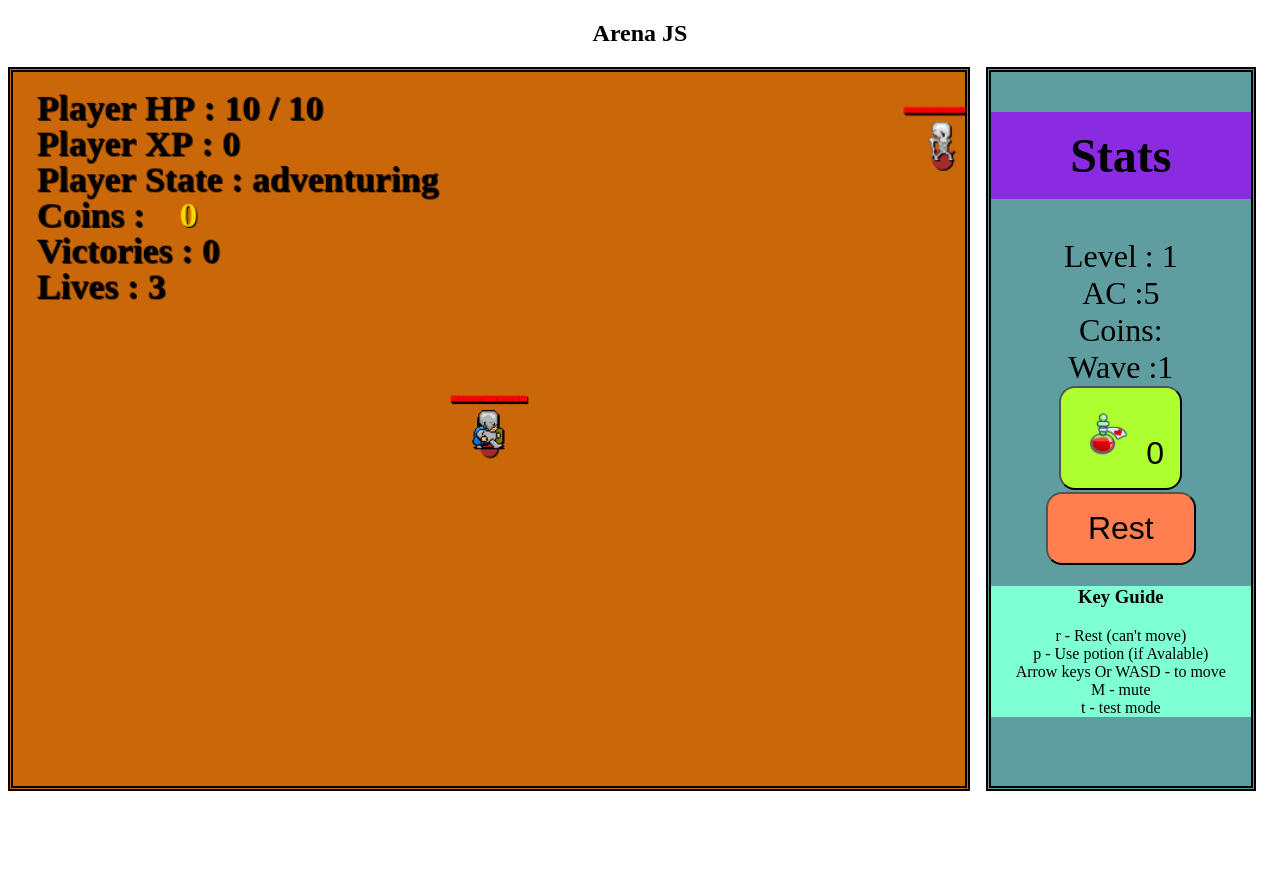
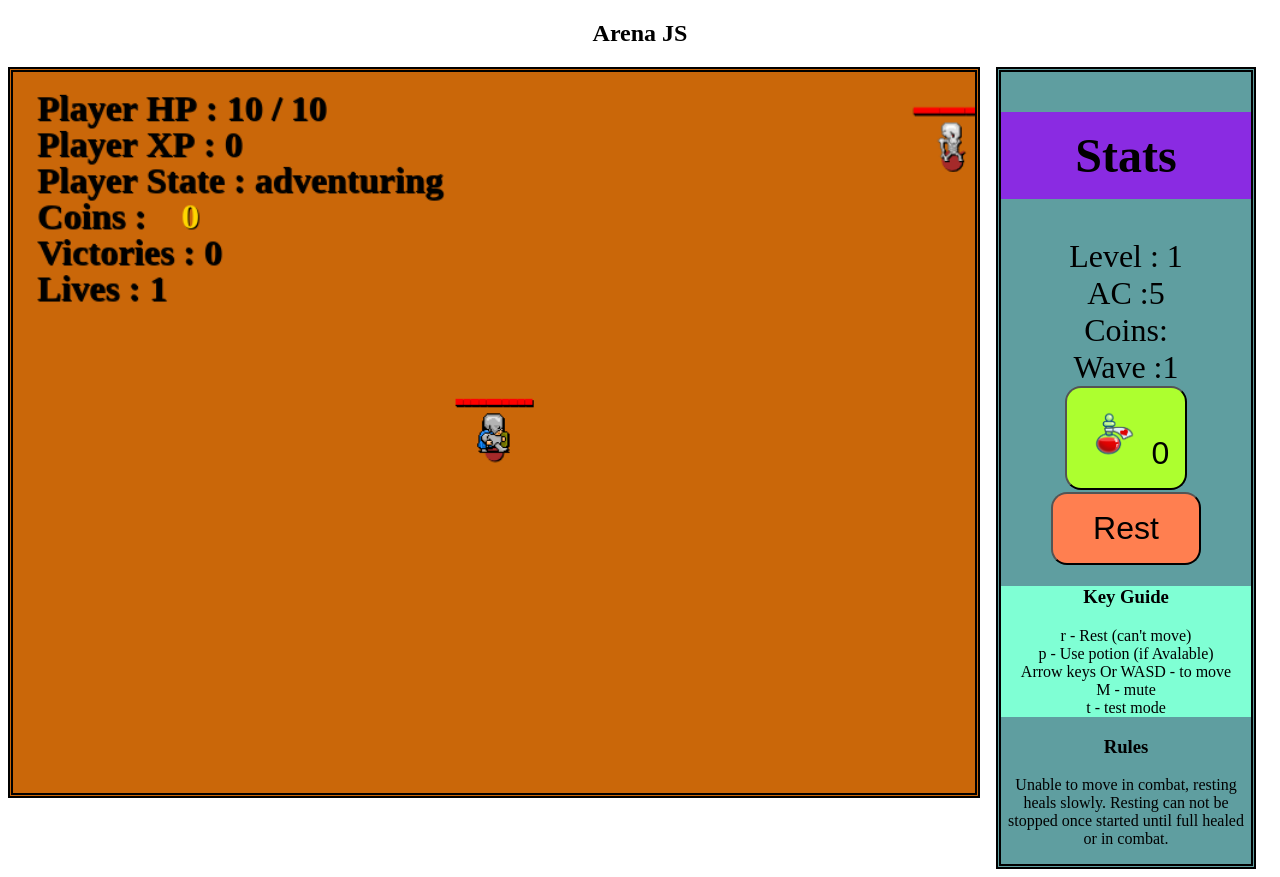
Before and after one commit to TravisM74/Arena-JS, a plain HTML site: page index.html in a window 1280 px wide. Before the commit the page ends 800 px from the top, so only its background shows below. Drawn offline with Linux system fonts and the light colour scheme.

Commit message:
Game over and restart
game over and restart new game implemented

```diff
--- a/app.js
+++ b/app.js
@@ -16,7 +16,7 @@ function animate(timeStamp) {
     game.draw(ctx);
     game.update(timeStamp,deltaTime);
 
-    if ((!game.gameOver) ) requestAnimationFrame(animate);
+    requestAnimationFrame(animate);
 
 }
 animate(0);
--- a/index.html
+++ b/index.html
@@ -35,6 +35,12 @@
                         <div>t - test mode </div>
 
                     </section>
+                    <h3>Rules</h3>
+                    <section class="rules">
+                        <p>Unable to move in combat,
+                            resting heals slowly. Resting can not be stopped once started until full healed or in combat.
+                        </p>
+                    </section>
 
             </div>
 
--- a/scripts/game.js
+++ b/scripts/game.js
@@ -7,9 +7,9 @@ import {HitUI, HealUI, ItemGain} from './hitUI.js';
 import {PlayerUI} from './playerUI.js';
 import {EnemyUI} from './enemyUI.js';
 import {Potion}  from './items.js';
-import {Glow} from './particle.js';
+
 import {WaveWindow} from './waveWindow.js';
-
+import {GameOverWindow} from './gameOverWindow.js'
 
 export class Game {
     constructor(Canvas_Width, Canvas_Height){
@@ -20,69 +20,36 @@ export class Game {
         this.debugUI = new DebugUI(this);
         this.playerUI = new PlayerUI(this);
         this.waveWindow = new WaveWindow(this);
+        this.gameOverWindow = new GameOverWindow(this);
 
         this.gameSpeed = 1;
         this.debugMode = false;
-        // sounds On by default
         this.soundMode = true;
-        this.enemyCount = 1
-        this.enemies = [];
-        this.displayHits = [];
 
-        this.items = [];
-        this.itemTimer = 0;
-        this.itemInterval = 5000;
-        //this.items.push(new Potion(this));
+        this.reset();
 
-       this.particles = [];
-       this.hitParticles =[];
-
-        this.gameOver = false;
-        this.gamePause = false;
         this.meleeCombat = new MeleeCombat2(this);
 
-        const restButton = document.getElementById('rest-button');
-        restButton.onclick = (() => this.player.state='resting');
-        const healthPotionButton = document.getElementById('health-potion-button');
-        healthPotionButton.onclick = (()=> this.player.healWithPotion());
-        this.potionSpawnSound = new Audio('../audio/bubble.wav');
-        this.takeSound = new Audio('../audio/take.wav');
-        this.evilTakeSound = new Audio('../audio/witch_cackle-1.ogg');
+        this.buttonConfig();
+        this.audioConfig();
+
 
 
     }
+
     update(timeStamp,deltaTime){
-
         this.player.update(deltaTime);
         this.debugUI.update(timeStamp);
         this.playerUI.update();
         // end game condition
-        if (this.player.lives === 0) this.gameOver= true;
-        // !!! create a gameover Window
+        if (this.player.lives === 0){
+            this.gameOver= true;
+            this.gamePause= true;
+        }
 
-        // clearing arrays
-        this.enemies = this.enemies.filter(enemy => !enemy.markedForDeletion);
-        this.displayHits = this.displayHits.filter(d => !d.markedForDeletion);
-        this.items = this.items.filter(d => !d.markedForDeletion);
-        this.particles = this.particles.filter(p => !p.markedForDeletion);
-        this.hitParticles = this.hitParticles.filter(p => !p.markedForDeletion);
-
-        // item Spawning
-        if (this.itemTimer > this.itemInterval) {
-            this.itemTimer = 0;
-            if ((Math.random() < .10)&&(this.enemies.length > 0)) {
-                this.newItem= new Potion(this);
-                //console.log(this.newItem);
-                //this.particles.push(new Glow(this, this.newItem.x , this.newItem.y));
-                //console.log(this.particles);
-                this.items.push(this.newItem) ;
-                if (this.soundMode) this.potionSpawnSound.play();
-            }
-        } else {
-            this.itemTimer += deltaTime;
-        }
-        //item detection
-       this.itemInteraction();
+        this.clearMarkedForDelete();
+        this.itemSpawning(deltaTime);
+        this.itemInteractionCheck();
 
         // updating displayHits
         this.displayHits.forEach((d) => {
@@ -96,43 +63,13 @@ export class Game {
         this.items.forEach((item) => item.update(deltaTime));
 
         //handling rest mode
-        if ((this.player.state === 'ko')||(this.player.state === 'resting' )&&(this.enemies.length > 0) ){
-            this.player.playerResting(deltaTime);
-        }
+        this.handlingPlayerRestingState(deltaTime);
 
-        //Adding Enemeies
-        if((this.enemies.length < 1) &&(!this.gamePause )){
-            this.addSkeletonEnemies();
-            this.gamePause = true;
-            //console.log(this.checkContact(this.player,this.enemies));
-        };
+        this.addingEnemiesCheck();
 
         //meleeCombatCheck
-        this.enemies.forEach((e)=>{
-            this.meleeCombat.checkMeleeContact(this.player, e);
-            if(this.meleeCombat.enemiesInCombat.length > 0 ){
-                this.player.inCombat = true;
-                this.player.state='melee combat';
-            } else {
-                this.player.inCombat = false;
-                this.player.attackTimer = 0;
-            }
-        });
-        if ((this.player.attackTimer > this.player.attackInterval)&&(this.player.inCombat)){
-            this.meleeCombat.playerAttack();
-            this.player.attackTimer = 0;
-        } else {
-            this.player.attackTimer += deltaTime;
-        }
-        this.meleeCombat.enemiesInCombat.forEach ((e)=>{
-            if (e.attackTimer > e.attackInterval) {
-                this.meleeCombat.enemyAttack(e);
-                e.attackTimer=0;
-            } else {
-                e.attackTimer += deltaTime;
-            }
-        });
-        this.meleeCombat.playerStatusCheck();
+        this.meleeCombatCheck(deltaTime);
+
 
         // handle Particles
         this.particles.forEach((p)=> {p.update(deltaTime);
@@ -162,18 +99,112 @@ export class Game {
         // handle Particles
         this.hitParticles.forEach((p)=> {p.draw(ctx);});
 
-        if((this.enemies.length === 0)&&(this.gamePause)){
+        //Wave Window Display
+        if (this.player.lives === 0){
+            this.gameOverWindow.draw(ctx);
+        }
+        if((this.enemies.length === 0)&&(this.gamePause) && (!this.gameOver)){
             this.waveWindow.draw(ctx);
         }
 
     }
-    addSkeletonEnemies(){
+
+    reset(){
+        this.enemyCount = 1
+        this.enemies = [];
+        this.displayHits = [];
+
+        this.items = [];
+        this.itemTimer = 0;
+        this.itemInterval = 5000;
+
+       this.particles = [];
+       this.hitParticles =[];
+
+        this.gameOver = false;
+        this.gamePause = false;
+    }
+    buttonConfig(){
+        const restButton = document.getElementById('rest-button');
+        restButton.onclick = (() => this.player.state='resting');
+        const healthPotionButton = document.getElementById('health-potion-button');
+        healthPotionButton.onclick = (()=> this.player.healWithPotion());
+    }
+    audioConfig(){
+        this.potionSpawnSound = new Audio('../audio/bubble.wav');
+        this.takeSound = new Audio('../audio/take.wav');
+        this.evilTakeSound = new Audio('../audio/witch_cackle-1.ogg');
+    }
+    handlingPlayerRestingState(deltaTime){
+        if ((this.player.state === 'ko')||(this.player.state === 'resting' )&&(this.enemies.length > 0) ){
+            this.player.playerResting(deltaTime);
+        }
+
+    }
+    addingEnemiesCheck(){
+        if((this.enemies.length < 1) &&(!this.gamePause )){
+            this.addNewEnemies();
+            this.gamePause = true;
+            //console.log(this.checkContact(this.player,this.enemies));
+        };
+    }
+    addNewEnemies(){
         for(let i = 0 ; i < this.enemyCount ; i++){
             this.enemies.push(new Skeleton(this));
         }
         document.getElementById('wave-count').innerText= `Wave :${this.enemyCount}`;
         this.enemyCount++;
 
+    }
+
+    meleeCombatCheck(deltaTime){
+        this.enemies.forEach((e)=>{
+            this.meleeCombat.checkMeleeContact(this.player, e);
+            if(this.meleeCombat.enemiesInCombat.length > 0 ){
+                this.player.inCombat = true;
+                this.player.state='melee combat';
+            } else {
+                this.player.inCombat = false;
+                this.player.attackTimer = 0;
+            }
+        });
+        if ((this.player.attackTimer > this.player.attackInterval)&&(this.player.inCombat)){
+            this.meleeCombat.playerAttack();
+            this.player.attackTimer = 0;
+        } else {
+            this.player.attackTimer += deltaTime;
+        }
+        this.meleeCombat.enemiesInCombat.forEach ((e)=>{
+            if (e.attackTimer > e.attackInterval) {
+                this.meleeCombat.enemyAttack(e);
+                e.attackTimer=0;
+            } else {
+                e.attackTimer += deltaTime;
+            }
+        });
+        this.meleeCombat.playerStatusCheck();
+    }
+
+    itemSpawning(deltaTime){
+        if (this.itemTimer > this.itemInterval) {
+            this.itemTimer = 0;
+            if ((Math.random() < .10)&&(this.enemies.length > 0)) {
+                this.newItem= new Potion(this);
+
+                this.items.push(this.newItem) ;
+                if (this.soundMode) this.potionSpawnSound.play();
+            }
+        } else {
+            this.itemTimer += deltaTime;
+        }
+    }
+
+    clearMarkedForDelete(){
+        this.enemies = this.enemies.filter(enemy => !enemy.markedForDeletion);
+        this.displayHits = this.displayHits.filter(d => !d.markedForDeletion);
+        this.items = this.items.filter(d => !d.markedForDeletion);
+        this.particles = this.particles.filter(p => !p.markedForDeletion);
+        this.hitParticles = this.hitParticles.filter(p => !p.markedForDeletion);
     }
     checkDistance(a,b){
         const dx = a.x - b.x;
@@ -183,7 +214,7 @@ export class Game {
         return [distance, sumOfRadii, a ,b];
    }
 
-   itemInteraction() {
+   itemInteractionCheck() {
     this.items.forEach((item) => {
         this.playerlocation = this.checkDistance(this.player, item);
         if (this.playerlocation[0] < (this.player.meleeCombatRadius + item.pickupRadius)){
@@ -192,7 +223,6 @@ export class Game {
             this.displayHits.push(new ItemGain(this.player, '+1 Potion'));
             if (this.soundMode) this.takeSound.play();
             item.markedForDeletion = true;
-
         }
         this.enemies.forEach((e) => {
             this.enemylocation =  this.checkDistance(e , item);
@@ -204,6 +234,7 @@ export class Game {
         })
 
     });
+
    }
 
 }
--- /dev/null
+++ b/scripts/gameOverWindow.js
@@ -0,0 +1,31 @@
+export class GameOverWindow {
+    constructor(game){
+        this.game = game;
+        this.game = game
+        this.time = 0;
+        this.startX = 20;
+        this.startY = 40;
+
+    }
+    draw(ctx){
+        if (this.game.gameOver){
+            ctx.clearRect(0,0,this.game.WIDTH,this.game.HEIGHT)
+            ctx.save();
+            ctx.fillStyle= 'green';
+            ctx.shadowOffsetX = 1;
+            ctx.shadowOffsetY = 1;
+            ctx.shadowColor = 'black';
+            ctx.font = 'bold 30px serif';
+
+            ctx.fillText('Game Over', this.startX , this.startY );
+            ctx.fillText(this.game.player.lives +' Lives Remaning', this.startX , this.startY + 30);
+            ctx.fillText('"r" to restart' , this.startX , this.startY + 60);
+
+        }
+
+    }
+    update(){
+
+    }
+
+}
--- a/scripts/input.js
+++ b/scripts/input.js
@@ -18,6 +18,10 @@ export class InputHandler{
                         if (e.key === 't') this.game.debugMode = !this.game.debugMode ;
                         if (e.key === 'm') this.game.soundMode = !this.game.soundMode ;
                         if (e.key === 'r') this.game.player.state='resting';
+                        if (((e.key === 'r') && (this.game.gameOver))) {
+                            this.game.player.reset();
+                            this.game.reset();
+                        }
                         if (e.key === 'p') this.game.player.healWithPotion();
                         //if (e.key ==='Enter') this.game.gamePause = !this.game.gamePause;
                         if ((e.key === ' ') &&(this.game.gamePause))this.game.gamePause = !this.game.gamePause;
--- a/scripts/items.js
+++ b/scripts/items.js
@@ -1,4 +1,4 @@
-
+import {Glow} from './particle.js';
 class Items {
     constructor(game){
         this.game = game;
--- a/scripts/meleeconflict.js
+++ b/scripts/meleeconflict.js
@@ -62,6 +62,7 @@ export class MeleeCombat2 {
                 this.game.player.victories++;
                 if (this.game.soundMode) this.enemiesInCombat[0].deathSound.play();
                 this.loot.getPotionLoot(this.game.player);
+                this.loot.checkArmourUpgradeLoot(this.game.player);
                 this.game.player.state ='adventuring';
                 if (this.enemiesInCombat.length > 0){
                     this.removeDead();
--- a/scripts/player.js
+++ b/scripts/player.js
@@ -1,6 +1,6 @@
 import {HealthBar} from './healthBar.js';
 import {Dust} from './particle.js';
-import {HealUI} from './hitUI.js';
+import {HealUI, LevelUP} from './hitUI.js';
 export class Player {
     constructor(game){
         this.game = game
@@ -37,6 +37,32 @@ export class Player {
             ctx.lineWidth = 3;
             ctx.stroke();
         }
+        this.drawFacing(ctx);
+
+        if (!this.game.debugMode) ctx.drawImage(this.img, this.x- this.width * 0.5, this.y -this.height *0.5, this.width, this.height);
+        this.healthBar.draw(ctx);
+    }
+    update(deltaTime){
+
+        //Movement
+        this.movement();
+        //Boundries
+        if (this.x > this.game.WIDTH) this.x = this.game.WIDTH;
+        if (this.x < 0 ) this.x = 0;
+        if (this.y < 0) this.y = 0;
+        if (this.y > this.game.HEIGHT) this.y = this.game.HEIGHT;
+
+        this.levelCheck();
+        //moving Particles
+        if (this.pTimer > this.pInterval) {
+            this.game.particles.push(new Dust(this.game, this.x , this.y+ this.height * 0.5));
+            this.pTimer= 0;
+        } else {
+            this.pTimer += deltaTime;
+        }
+    }
+
+    drawFacing(ctx){
         ctx.fillStyle ='black';
         if (this.facing === 'east' ) {
             ctx.beginPath();
@@ -72,28 +98,8 @@ export class Player {
             this.img = document.getElementById('hb1');
         }
         ctx.fill();
-        ctx.drawImage(this.img, this.x- this.width * 0.5, this.y -this.height *0.5, this.width, this.height);
-        this.healthBar.draw(ctx);
     }
-    update(deltaTime){
 
-        //Movement
-        this.movement();
-        //Boundries
-        if (this.x > this.game.WIDTH) this.x = this.game.WIDTH;
-        if (this.x < 0 ) this.x = 0;
-        if (this.y < 0) this.y = 0;
-        if (this.y > this.game.HEIGHT) this.y = this.game.HEIGHT;
-
-        this.levelCheck();
-        //moving Particles
-        if (this.pTimer > this.pInterval) {
-            this.game.particles.push(new Dust(this.game, this.x , this.y+ this.height * 0.5));
-            this.pTimer= 0;
-        } else {
-            this.pTimer += deltaTime;
-        }
-    }
     movement(){
         if (((this.game.input.keys.indexOf('ArrowDown') > -1) || (this.game.input.keys.indexOf('s') > -1)) && ((this.state==='adventuring') && (this.game.enemies.length > 0))) {
             this.y+= this.game.gameSpeed;
@@ -139,7 +145,7 @@ export class Player {
         this.y = this.game.HEIGHT /2;
         this.hitPoints = 10;
         this.thac0Bonus = 0;
-        this.lives= 3;
+        this.lives= 1;
         this.maxHitPoints = 10;
         this.armourClass = 5;
         document.getElementById('armour-class').innerHTML = this.armourClass;
@@ -183,6 +189,7 @@ export class Player {
         this.thac0Bonus++;
         this.maxHitPoints += Math.floor(Math.random()*10)+1;
         this.hitPoints = this.maxHitPoints;
+        this.game.displayHits.push(new LevelUP(this.game.player, 'Level UP'));
     }
     levelCheck(){
         //leveling
--- a/styles/index.css
+++ b/styles/index.css
@@ -19,6 +19,7 @@ h1 {
     /* flex-direction: column; */
     /* justify-content: center; */
     min-width:180px;
+    max-Width: 250px;
     background-color: cadetblue;
     border: 5px double black;
     margin:  0 1rem;
@@ -68,3 +69,6 @@ button {
 .key-guide {
     background-color: aquamarine;
 }
+.rules {
+    max-Width: 250px
+}
```
Also changed, not shown: scripts/Loot.js (+8 -1 lines), scripts/hitUI.js (+8 -0 lines).
